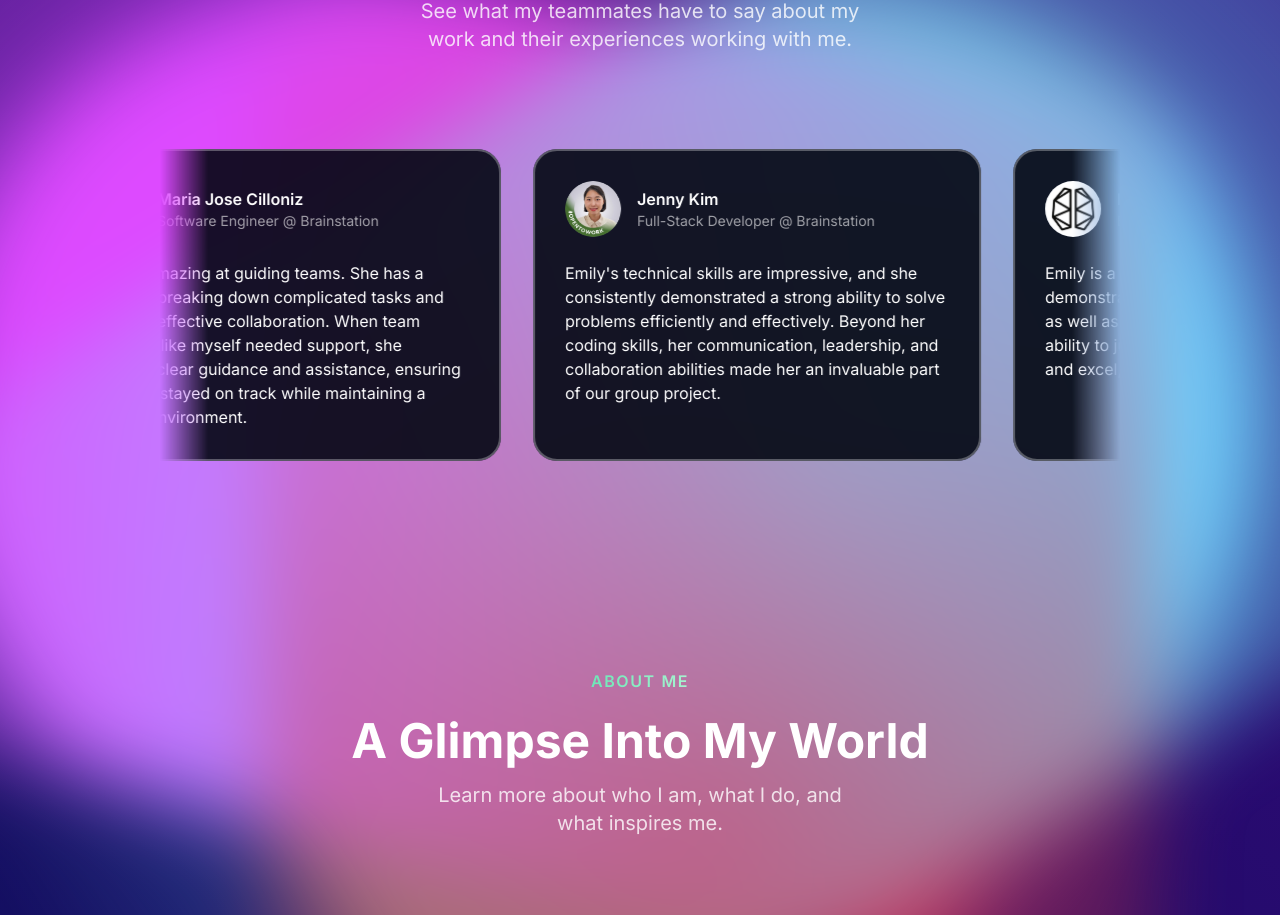
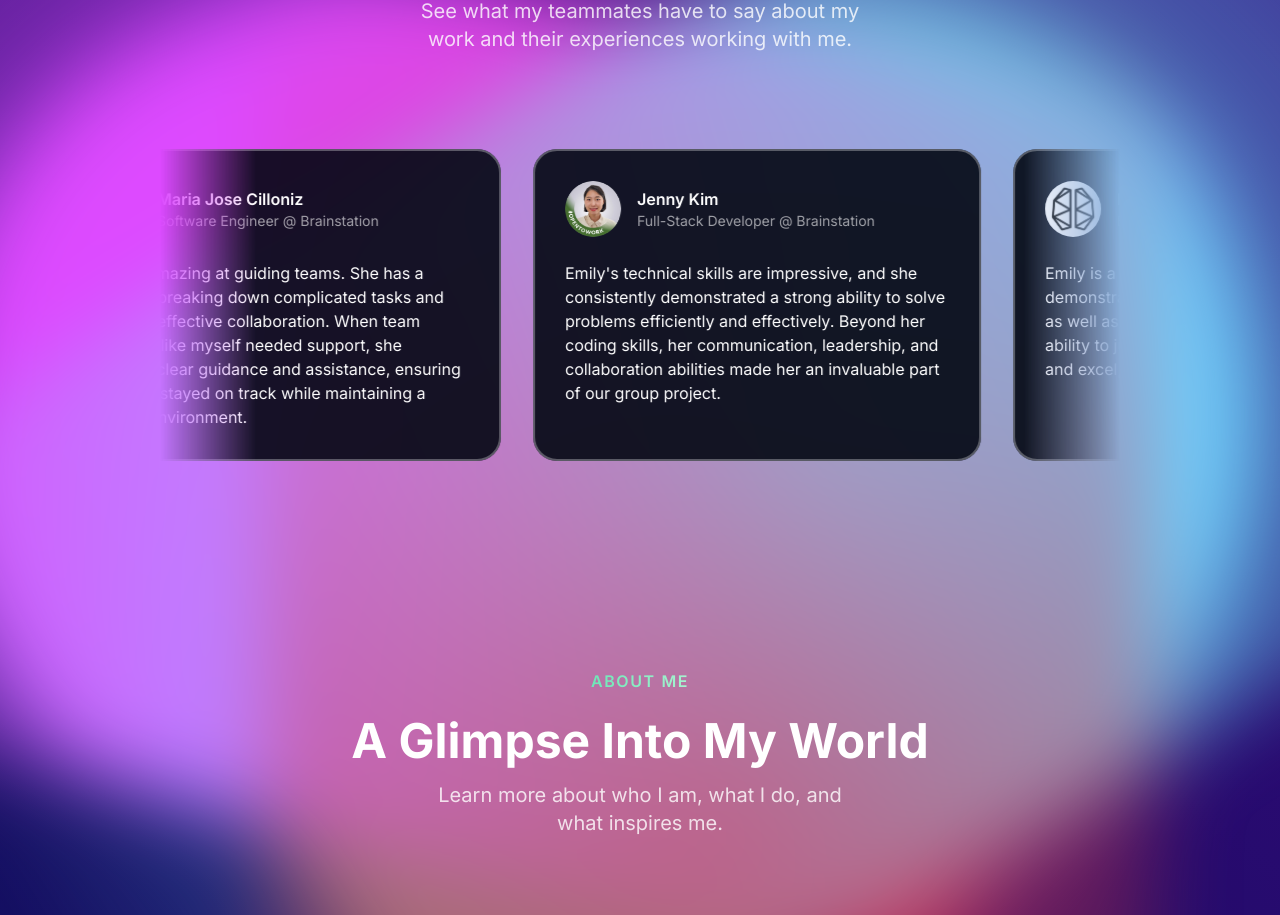
Before and after one commit to emilyjanedev/portfolio, a Next.js app: page / in a window 1280 px wide. Shown: the part 3220-4135 px from the top of the page. Built offline with nearby package versions, Linux system fonts and the light colour scheme; a web font is replaced by a local one.

Commit message:
Adjust testimonials animation

```diff
--- a/src/sections/Testimonials.tsx
+++ b/src/sections/Testimonials.tsx
@@ -14,7 +14,7 @@ export const TestimonialsSection = () => {
           description="See what my teammates have to say about
         my work and their experiences working with me."
         />
-        <div className="mt-12 lg:mt-20 flex overflow-x-clip [mask-image:linear-gradient(to_right,transparent,black_5%,black_95%,transparent)] py-4 -my-4">
+        <div className="mt-12 lg:mt-20 flex overflow-x-clip [mask-image:linear-gradient(to_right,transparent,black_10%,black_90%,transparent)] py-4 -my-4">
           <div className="flex gap-8 pr-8 flex-none animate-moveLeft [animation-duration:90s] hover:[animation-play-state:paused]">
             {[...new Array(2)].fill(0).map((_, index) => (
               <Fragment key={index}>
```
